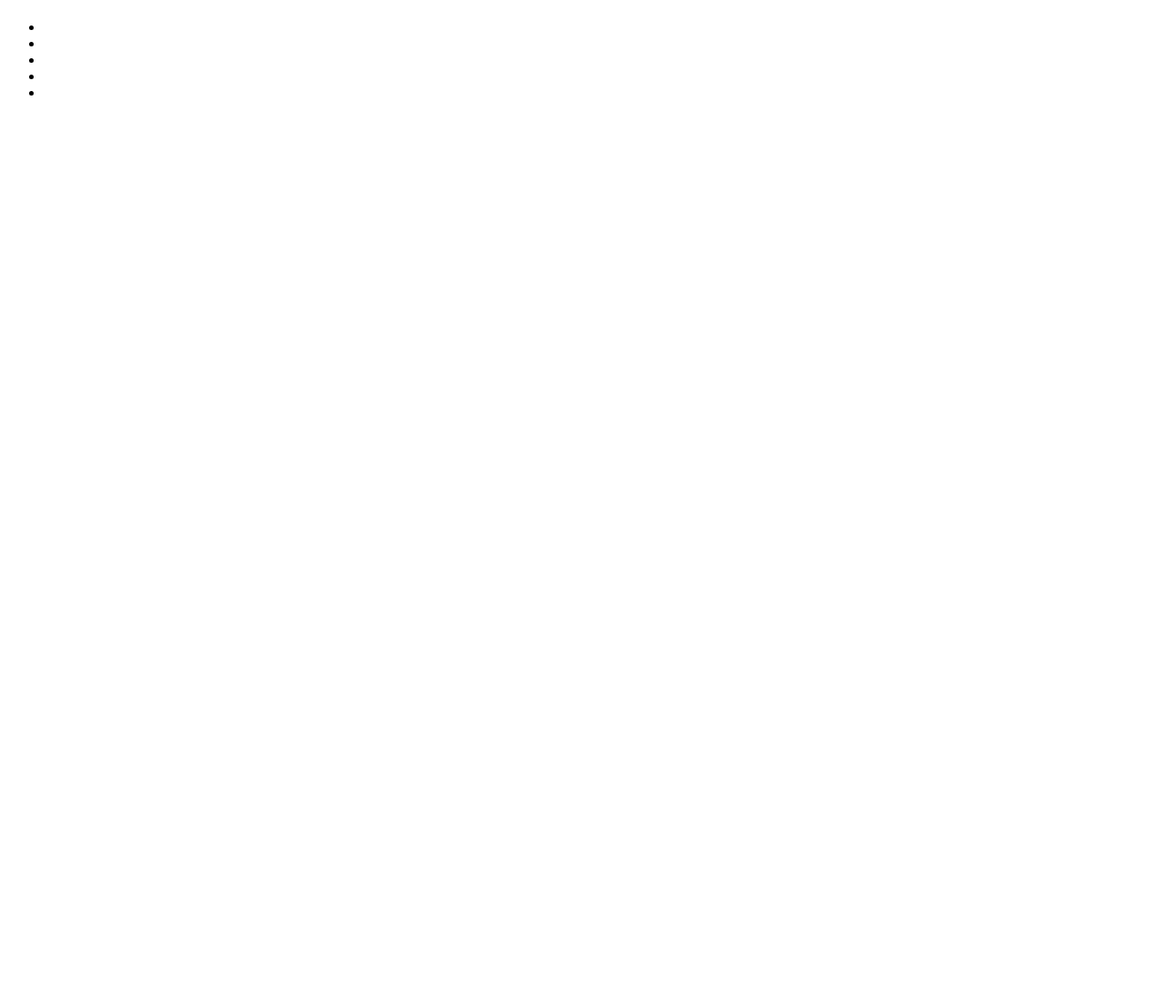
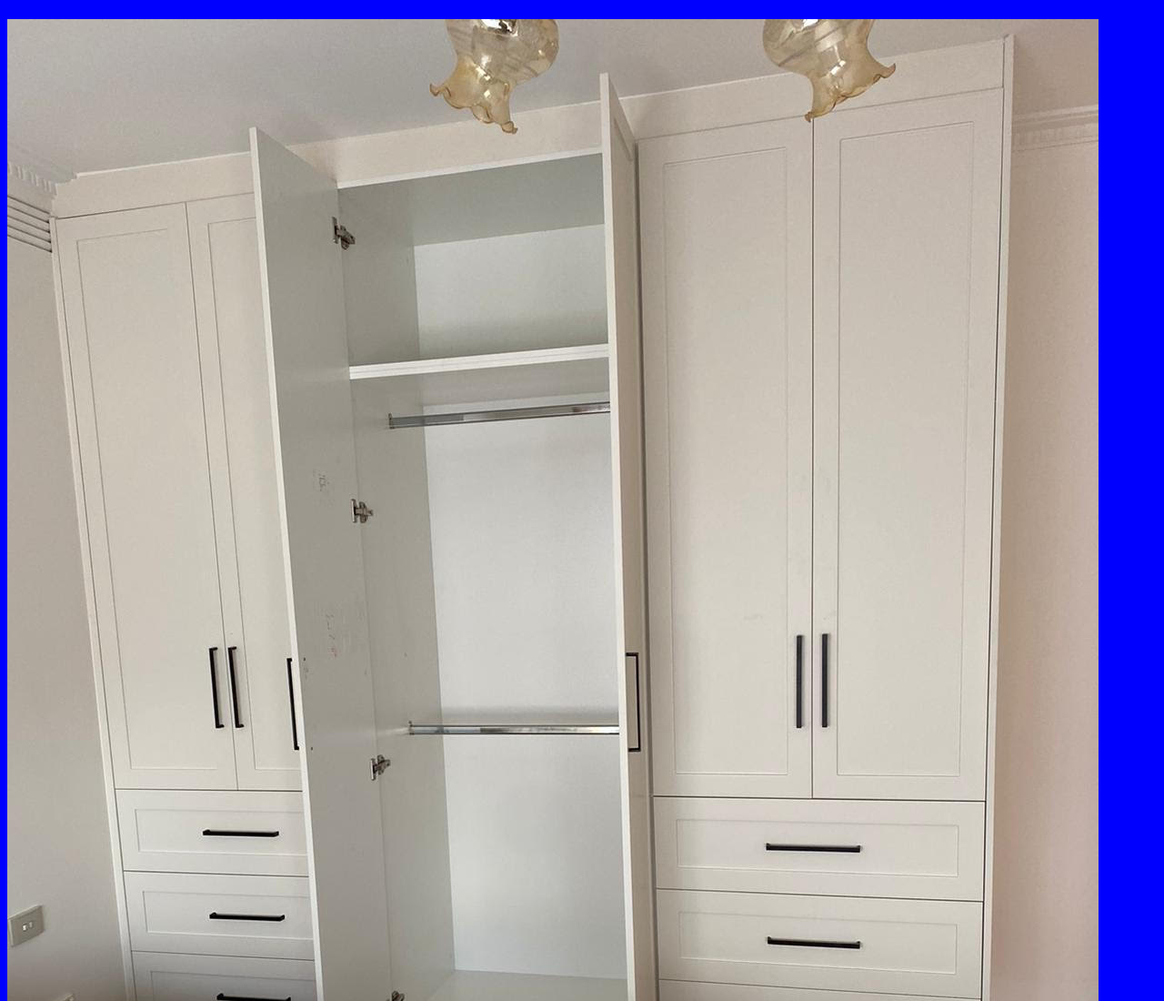
Before and after one commit to Missisy/Ansenas, a plain HTML site: page index.html in a window 1280 px wide. Shown: the top 1100 px of the page at 91% size. Before the commit the page ends 800 px from the top, so only its background shows below. Drawn offline with Linux system fonts and the light colour scheme.

Commit message:
agregue la carpeta de fotos de los muebles y una hoja de estilos

```diff
--- /dev/null
+++ b/estilos.css
@@ -0,0 +1,3 @@
+body{
+    background-color: blue;
+}
--- a/index.html
+++ b/index.html
@@ -5,6 +5,7 @@
     <meta charset="UTF-8">
     <meta http-equiv="X-UA-Compatible" content="IE=edge">
     <meta name="viewport" content="width=device-width, initial-scale=1.0">
+    <link rel="stylesheet" href="estilos.css">
     <title>Document</title>
 </head>
 
@@ -20,10 +21,10 @@
 
         <section>
 
-            <div></div>
-            <div></div>
-            <div></div>
-            <div></div>
+            <div><img src="Muebleria/foto_mueble5.jpg" alt=""></div>
+            <div><img src="Muebleria/foto_mueble5.jpg" alt=""></div>
+            <div><img src="Muebleria/foto_mueble5.jpg" alt=""></div>
+            <div><img src="Muebleria/foto_mueble5.jpg" alt=""></div>
 
         </section>
 
```
Also changed, not shown: Muebleria/foto_mueble5.jpg (added), Muebleria/foto_mueble6.jpg (added), Muebleria/logo.png (added), Muebleria/logo1.png (added), Muebleria/logo_mueble1.JPG (added), Muebleria/mueble2.JPG (added), Muebleria/mueble3.JPG (added), Muebleria/mueble4.JPG (added), 1 other file.
